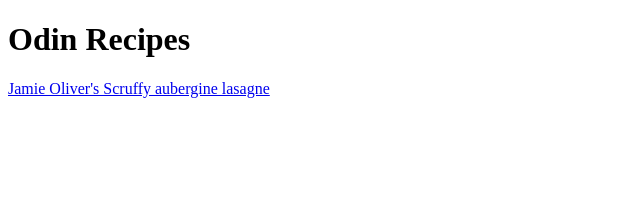
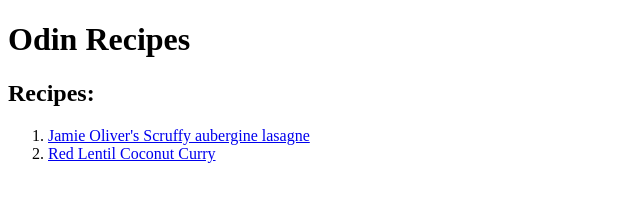
Before and after one commit to jnsltk/odin-recipes, a plain HTML site: page index.html in a window 1280 px wide. Shown: the whole page, without its empty margins (0-640 px from the left). Drawn offline with Linux system fonts and the light colour scheme.

Commit message:
Updated index.html with link to new recipe

```diff
--- a/index.html
+++ b/index.html
@@ -6,6 +6,11 @@
     </head>
     <body>
         <h1>Odin Recipes</h1>
-        <a href="./recipes/veg-lasagne.html">Jamie Oliver's Scruffy aubergine lasagne</a>
+        <h2>Recipes:</h2>
+        <ol>
+            <li><a href="./recipes/veg-lasagne.html">Jamie Oliver's Scruffy aubergine lasagne</a></li>
+            <li><a href="./recipes/red-lentil-coconut-curry.html">Red Lentil Coconut Curry</a></li>
+        </ol>
+
     </body>
 </html>
```
